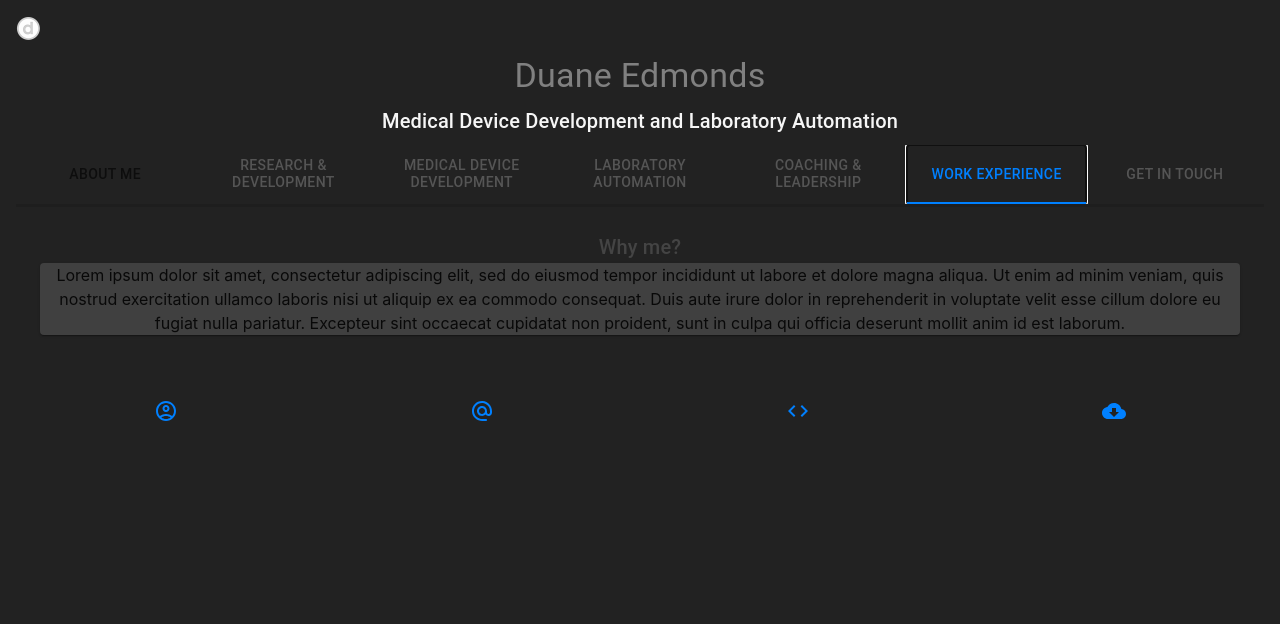
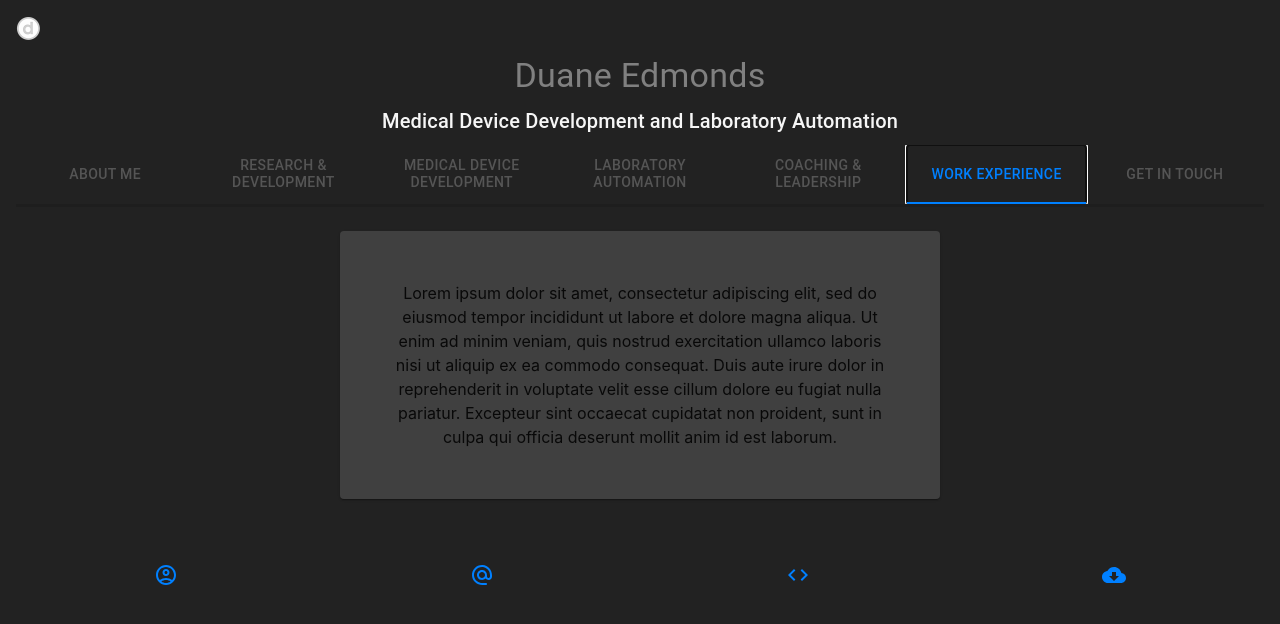
Before and after one commit to usefulmove/ded, a React (Vite) app: page / in a window 1280 px wide. Both pictures are taken after a click on the tab "WORK EXPERIENCE". Shown: the top 624 px of the page. Built offline with nearby package versions, Linux system fonts and the light colour scheme.

Commit message:
(automated gcp push)

```diff
--- a/src/App.css
+++ b/src/App.css
@@ -3,6 +3,7 @@
   text-align: center;
 }
 
-.selection-heading {
-  color: #444444;
+.cora {
+  width: 500px;
+  padding: 50px;
 }
--- a/src/App.jsx
+++ b/src/App.jsx
@@ -64,7 +64,11 @@
                 "& button:hover": { color: "#0080ff" },
               }}
             >
-              <Tab label="About Me" {...a11yProps(0)} />
+              <Tab
+                label="About Me"
+                {...a11yProps(0)}
+                sx={{ color: "#555555" }}
+              />
               <Tab
                 label="Research & Development"
                 {...a11yProps(1)}
@@ -108,38 +112,40 @@
             </Grid>
           </TabPanel>
           <TabPanel value={value} index={1} className="selection-heading">
-            <Typography variant="h6">
-              Developing Incredible Solutions
-            </Typography>
             <img src={randd} height={"650px"} />
           </TabPanel>
-          <TabPanel value={value} index={2} className="selection-heading">
-            <Typography variant="h6">
-              Medical Device Development and Global Compliance
-            </Typography>
-          </TabPanel>
-          <TabPanel value={value} index={3} className="selection-heading">
-            <Typography variant="h6">Lab Automation</Typography>
-          </TabPanel>
-          <TabPanel value={value} index={4} className="selection-heading">
-            <Typography variant="h6">Building Incredible Teams</Typography>
-          </TabPanel>
+          <TabPanel
+            value={value}
+            index={2}
+            className="selection-heading"
+          ></TabPanel>
+          <TabPanel
+            value={value}
+            index={3}
+            className="selection-heading"
+          ></TabPanel>
+          <TabPanel
+            value={value}
+            index={4}
+            className="selection-heading"
+          ></TabPanel>
           <TabPanel value={value} index={5} className="selection-heading">
-            <Typography variant="h6">Why me?</Typography>
-            <Card>
-              <div>
-                Lorem ipsum dolor sit amet, consectetur adipiscing elit, sed do
-                eiusmod tempor incididunt ut labore et dolore magna aliqua. Ut
-                enim ad minim veniam, quis nostrud exercitation ullamco laboris
-                nisi ut aliquip ex ea commodo consequat. Duis aute irure dolor
-                in reprehenderit in voluptate velit esse cillum dolore eu fugiat
-                nulla pariatur. Excepteur sint occaecat cupidatat non proident,
-                sunt in culpa qui officia deserunt mollit anim id est laborum.
-              </div>
-            </Card>
+            <center>
+              <Card className="cora">
+                <div>
+                  Lorem ipsum dolor sit amet, consectetur adipiscing elit, sed
+                  do eiusmod tempor incididunt ut labore et dolore magna aliqua.
+                  Ut enim ad minim veniam, quis nostrud exercitation ullamco
+                  laboris nisi ut aliquip ex ea commodo consequat. Duis aute
+                  irure dolor in reprehenderit in voluptate velit esse cillum
+                  dolore eu fugiat nulla pariatur. Excepteur sint occaecat
+                  cupidatat non proident, sunt in culpa qui officia deserunt
+                  mollit anim id est laborum.
+                </div>
+              </Card>
+            </center>
           </TabPanel>
           <TabPanel value={value} index={6} className="selection-heading">
-            <Typography variant="h6">How can I help?</Typography>
           </TabPanel>
           <br />
         </Grid>
```
